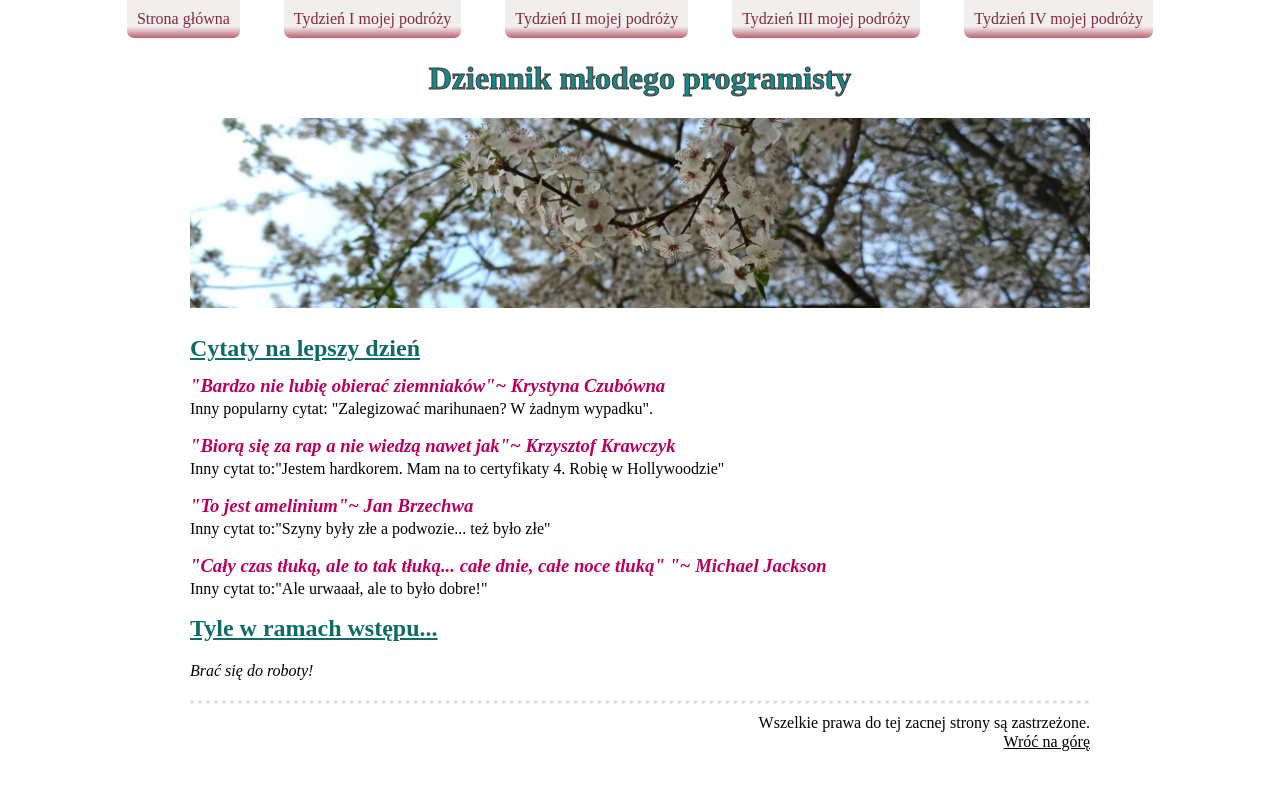
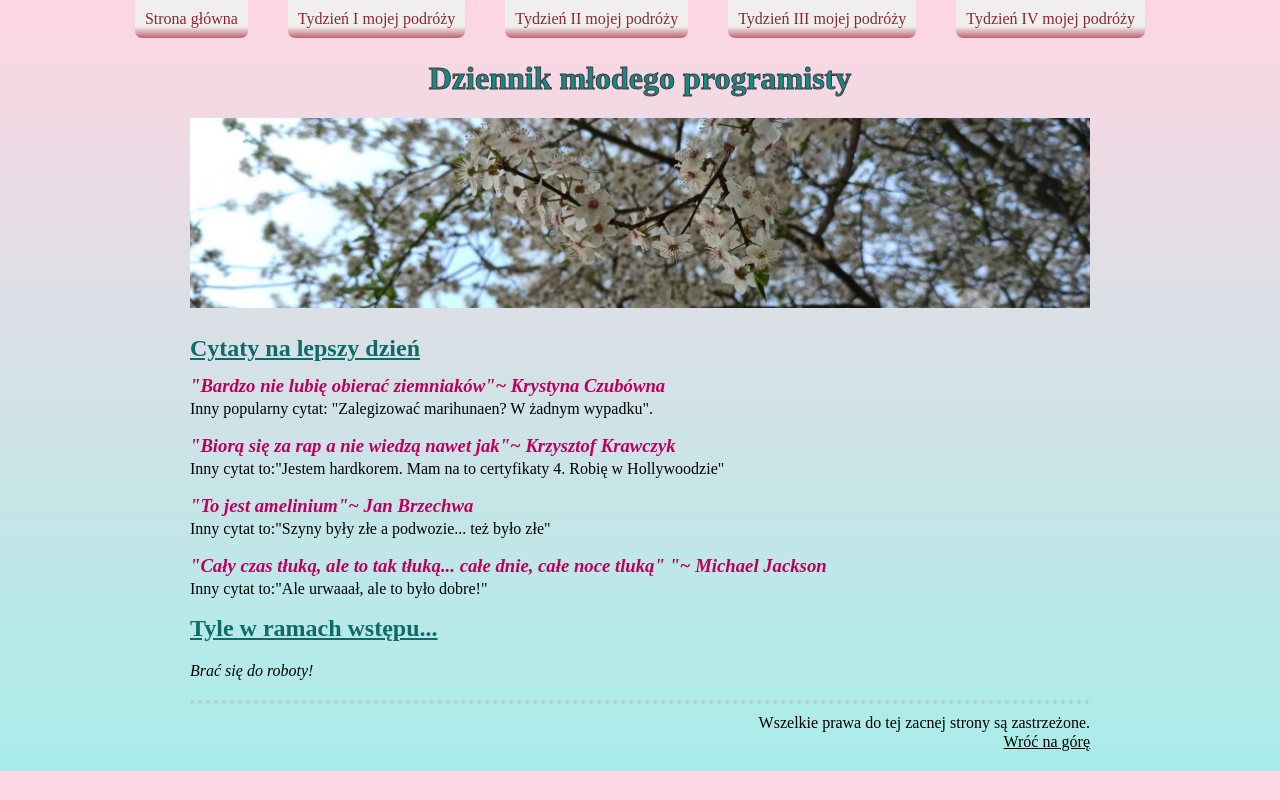
Before and after one commit to elzbieta-bratkowska/homepage, a plain HTML site: page index.html in a window 1280 px wide. Drawn offline with Linux system fonts and the light colour scheme.

Commit message:
homework after week 5

```diff
--- a/main.js
+++ b/main.js
@@ -1,8 +1,20 @@
-const name = "Ela";
-const age = 24;
-console.log(name);
-console.log(age);
-console.log(`Siema, nazywam sie ${name} i mam ${age} lat.`);
 
 const homework = document.querySelector(".lesson__homework-paragraph--js");
 homework.innerHTML = "Wszystko działa!";
+
+const name = "Jola";
+const age = 34;
+
+function hello(name, age) {
+    console.log(
+        `Siema, nazywam się ${name} i mam ${age} lat.`
+    );
+}
+hello(name, 24);
+
+const greet = (age, name) => {
+    console.log(
+        `Witam Cię serdecznie, nazywam się ${name} i mam ${age} lat.`
+    );
+    }
+greet(56, 'Maja');
--- a/style.css
+++ b/style.css
@@ -1,5 +1,13 @@
+html {
+  box-sizing: border-box;
+}
+
+*, *:before, *:after{
+  box-sizing: inherit;
+}
+
 body {
-  background: #ffffff;
+   background-image: linear-gradient(to top, #a8edea 0%, #fed6e3 100%);
 }
 
 footer {
@@ -67,8 +75,8 @@ p {
 }
 
 .navigation {
-  width: fit-content;
-  margin: auto;
+  display: flex;
+  justify-content: center;
 }
 
 .navigation__link {
```
